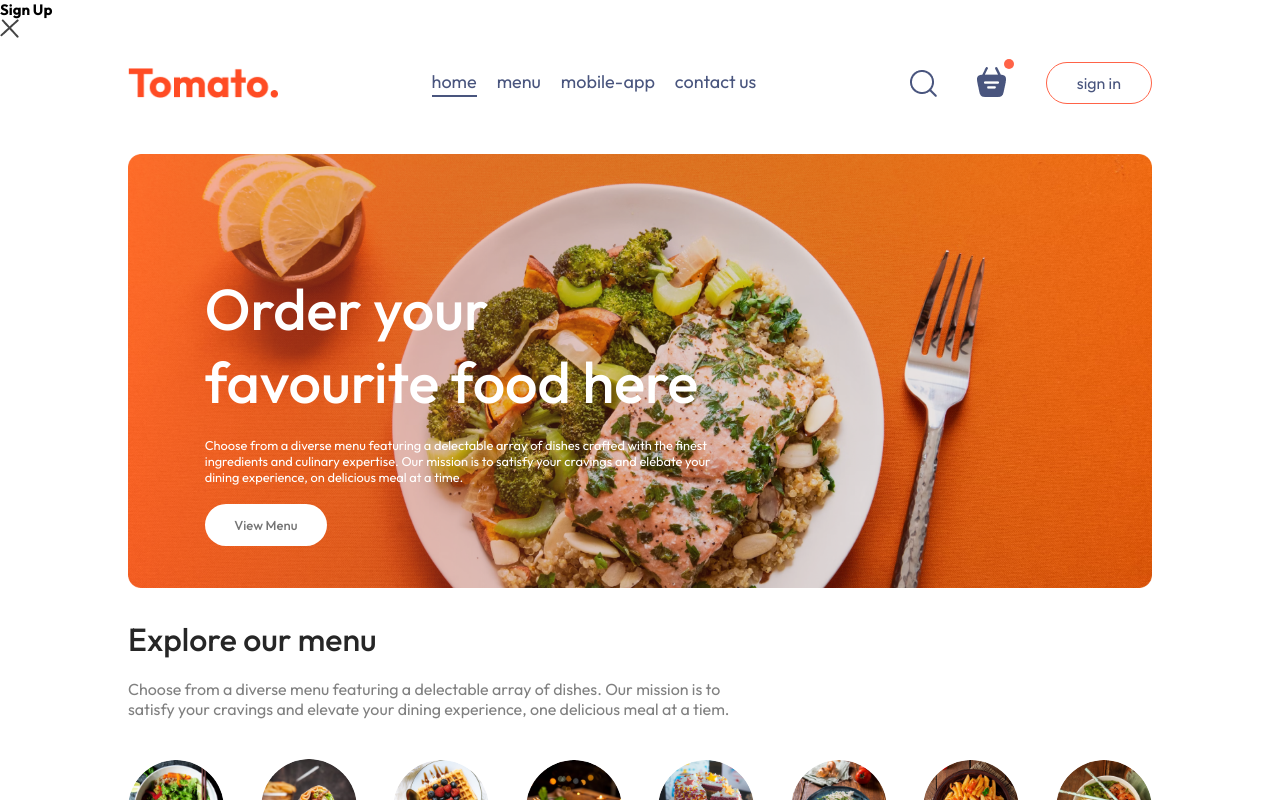
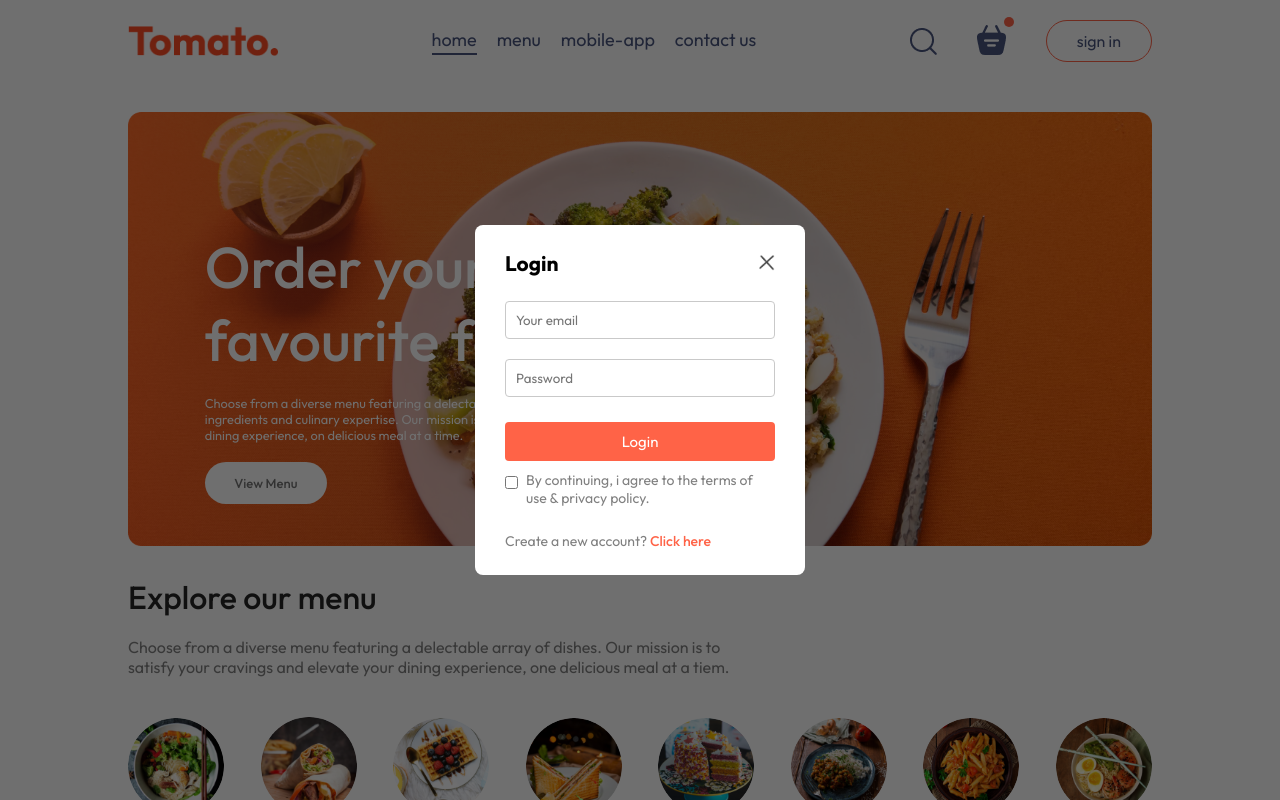
Before and after one commit to elifas-starboy/food-management-system, a React (Vite) app in the folder frontend/: page / in a window 1280 px wide. Both pictures are taken after a click on the button "sign in". Shown: the top 800 px of the page. Built offline with nearby package versions, Linux system fonts and the light colour scheme.

Commit message:
feat: Add LoginPopup component for login and sign-up

```diff
--- a/frontend/src/App.jsx
+++ b/frontend/src/App.jsx
@@ -12,7 +12,7 @@ function App() {
 
   return (
     <>
-      {showLogin ? <LoginPopup /> : <></>}
+      {showLogin ? <LoginPopup setShowLogin={setShowLogin}/> : <></>}
       <div className="app">
         <Navbar setShowLogin={setShowLogin}/>
         <Routes>
--- a/frontend/src/components/LoginPopup/LoginPopup.css
+++ b/frontend/src/components/LoginPopup/LoginPopup.css
@@ -0,0 +1,74 @@
+.login-popup {
+  position: absolute;
+  z-index: 1;
+  width: 100%;
+  height: 100%;
+  background-color: #00000090;
+  display: grid;
+}
+
+.login-popup-container {
+  place-self: center;
+  width: max(23vw, 330px);
+  color: #808080;
+  background: white;
+  display: flex;
+  flex-direction: column;
+  gap: 2.5rem;
+  padding: 2.5rem 3rem;
+  border-radius: 8px;
+  font-size: 1.4rem;
+  animation: fadeIn 0.5s;
+}
+
+.login-popup-title {
+  display: flex;
+  justify-content: space-between;
+  align-items: center;
+  color: black;
+}
+
+.login-popup-title img {
+  width: 16px;
+  cursor: pointer;
+}
+
+.login-popup-inputs {
+  display: flex;
+  flex-direction: column;
+  gap: 2rem;
+}
+
+.login-popup-inputs input {
+  outline: none;
+  border: 1px solid #c9c9c9;
+  padding: 1rem;
+  border-radius: 4px;
+}
+
+.login-popup-container button {
+  border: none;
+  padding: 1rem;
+  border-radius: 4px;
+  color: white;
+  background: tomato;
+  font-size: 1.5rem;
+  cursor: pointer;
+}
+
+.login-popup-condition {
+  display: flex;
+  align-items: start;
+  gap: 0.8rem;
+  margin-top: -1.5rem;
+}
+
+.login-popup-condition input {
+  margin-top: 0.5rem;
+}
+
+.login-popup p span {
+  color: tomato;
+  font-weight: 500;
+  cursor: pointer;
+}
--- a/frontend/src/components/LoginPopup/LoginPopup.jsx
+++ b/frontend/src/components/LoginPopup/LoginPopup.jsx
@@ -1,19 +1,63 @@
 import { useState } from "react";
 import "./LoginPopup.css";
-import { assets } from '../../assets/assets';
+import { assets } from "../../assets/assets";
 
-function LoginPopup() {
-
-    const [currentState, setCurrentState] = useState("Sign Up");
+function LoginPopup({ setShowLogin }) {
+  const [currentState, setCurrentState] = useState("Login");
 
   return (
     <>
       <div className="login-popup">
         <form className="login-popup-container">
-            <div className="login-popup-title">
-                <h2>{currentState}</h2>
-                <img src={assets.cross_icon} alt="cross icon" />
-            </div>
+          <div className="login-popup-title">
+            <h2>{currentState}</h2>
+            <img
+              onClick={() => {
+                setShowLogin(false);
+              }}
+              src={assets.cross_icon}
+              alt="cross icon"
+            />
+          </div>
+          <div className="login-popup-inputs">
+            {currentState === "Login" ? (
+              <></>
+            ) : (
+              <input type="text" placeholder="Your name" required />
+            )}
+            <input type="email" placeholder="Your email" required />
+            <input type="password" placeholder="Password" required />
+          </div>
+          <button>
+            {currentState === "Sign Up" ? "Create account" : "Login"}
+          </button>
+          <div className="login-popup-condition">
+            <input type="checkbox" required />
+            <p>By continuing, i agree to the terms of use & privacy policy.</p>
+          </div>
+          {currentState === "Login" ? (
+            <p>
+              Create a new account?{" "}
+              <span
+                onClick={() => {
+                  setCurrentState("Sign Up");
+                }}
+              >
+                Click here
+              </span>
+            </p>
+          ) : (
+            <p>
+              Already have an account?{" "}
+              <span
+                onClick={() => {
+                  setCurrentState("Login");
+                }}
+              >
+                Login here
+              </span>
+            </p>
+          )}
         </form>
       </div>
     </>
```
